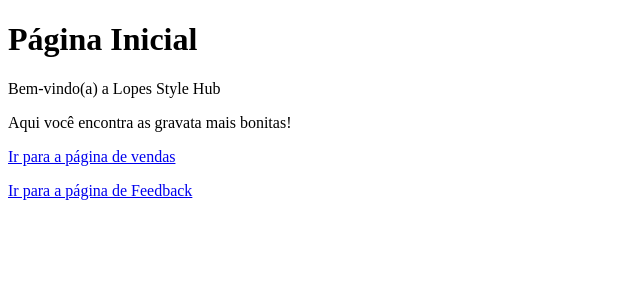
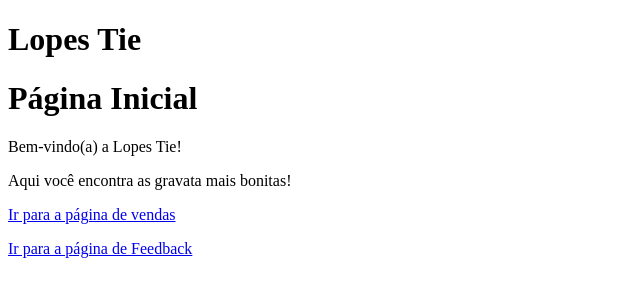
Before and after one commit to Guel-x/LojaLopes, a plain HTML site: page index.html in a window 1280 px wide. Shown: the whole page, without its empty margins (0-640 px from the left). Drawn offline with Linux system fonts and the light colour scheme.

Commit message:
Coloquei o nome da loja

```diff
--- a/index.html
+++ b/index.html
@@ -6,8 +6,9 @@
     <title>Document</title>
 </head>
 <body>
+    <h1>Lopes Tie</h1>
     <h1>Página Inicial</h1>
-    <p>Bem-vindo(a) a Lopes Style Hub</p>
+    <p>Bem-vindo(a) a Lopes Tie!</p>
     <p>Aqui você encontra as gravata mais bonitas!</p>
 
     <a href="vendas.html">Ir para a página de vendas</a>
```
